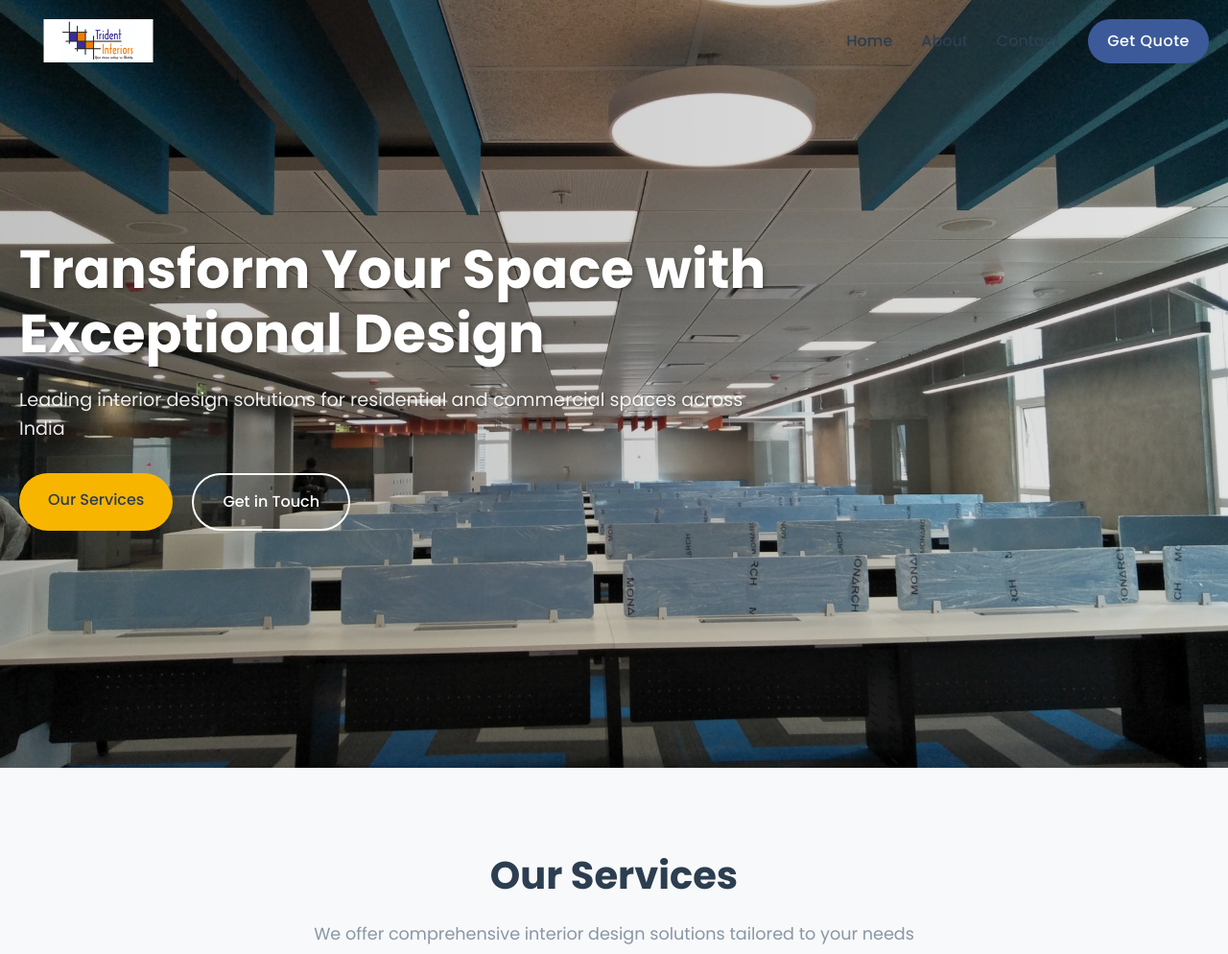
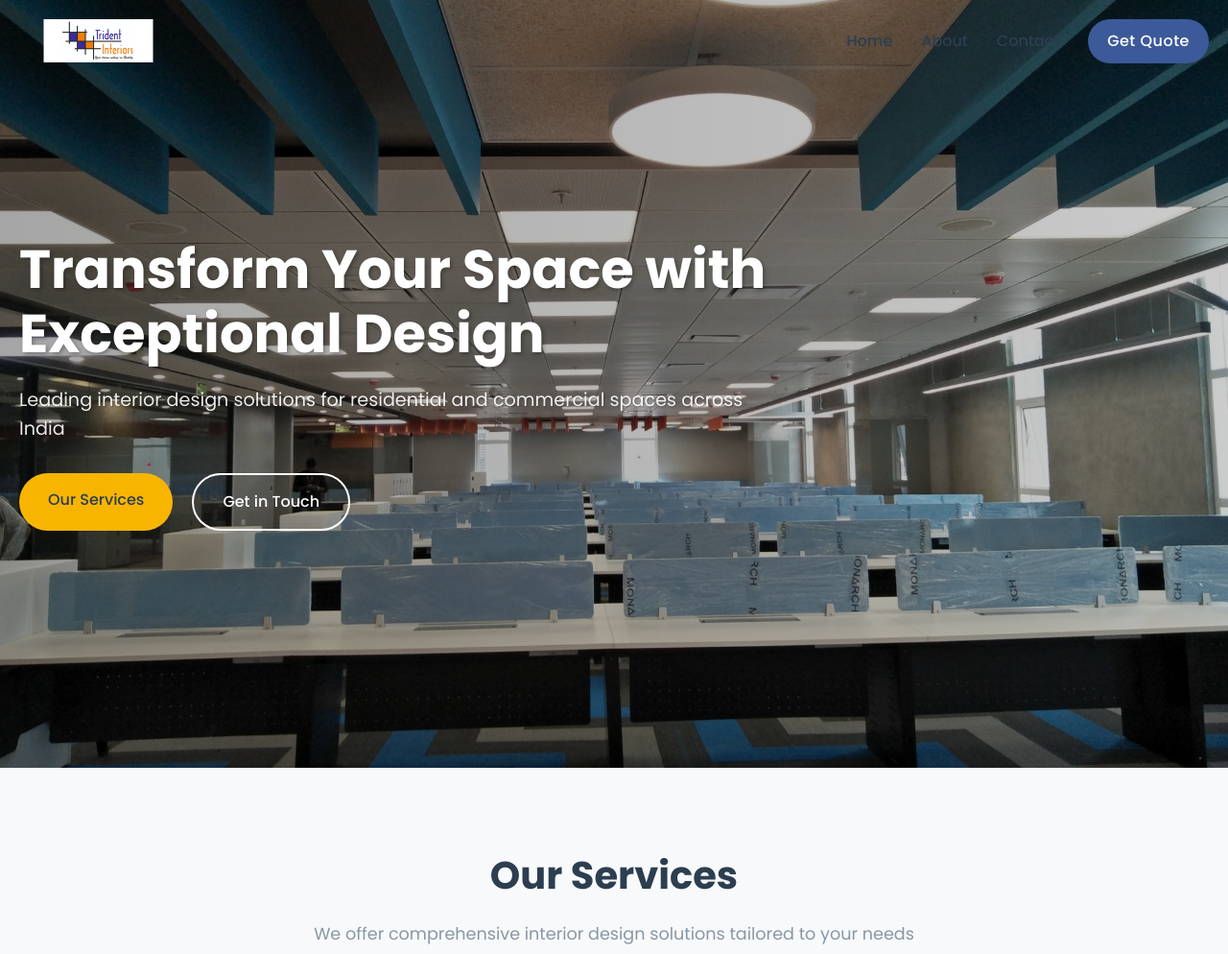
Before and after one commit to munish-02/myPersonalAssistant, a Flask app: page /trident in a window 1280 px wide. Shown: the top 994 px of the page at 96% size. Run offline with Flask 3, Linux system fonts and the light colour scheme.

Commit message:
fixing transparency for the last time hopefully, i promise

```diff
--- a/static/css/style.css
+++ b/static/css/style.css
@@ -196,8 +196,8 @@ button, .btn {
     height: 100%;
     background: linear-gradient(
         to right,
-        rgba(0, 0, 0, 0.24),
-        rgba(0, 0, 0, 0.104)
+        rgba(0, 0, 0, 0.35),
+        rgba(0, 0, 0, 0.2)
     );
     z-index: 2;
 }
@@ -1116,7 +1116,7 @@ section {
         right: -250px; /* Changed from left to right */
         width: 250px; /* Reduced width */
         height: auto; /* Auto height instead of full viewport */
-        background: rgba(255, 255, 255, 0.85); /* Slightly transparent */
+        background: rgba(255, 255, 255, 0.9); /* Slightly transparent */
         flex-direction: column;
         padding: 20px;
         transition: 0.3s cubic-bezier(0.4, 0, 0.2, 1);
```
